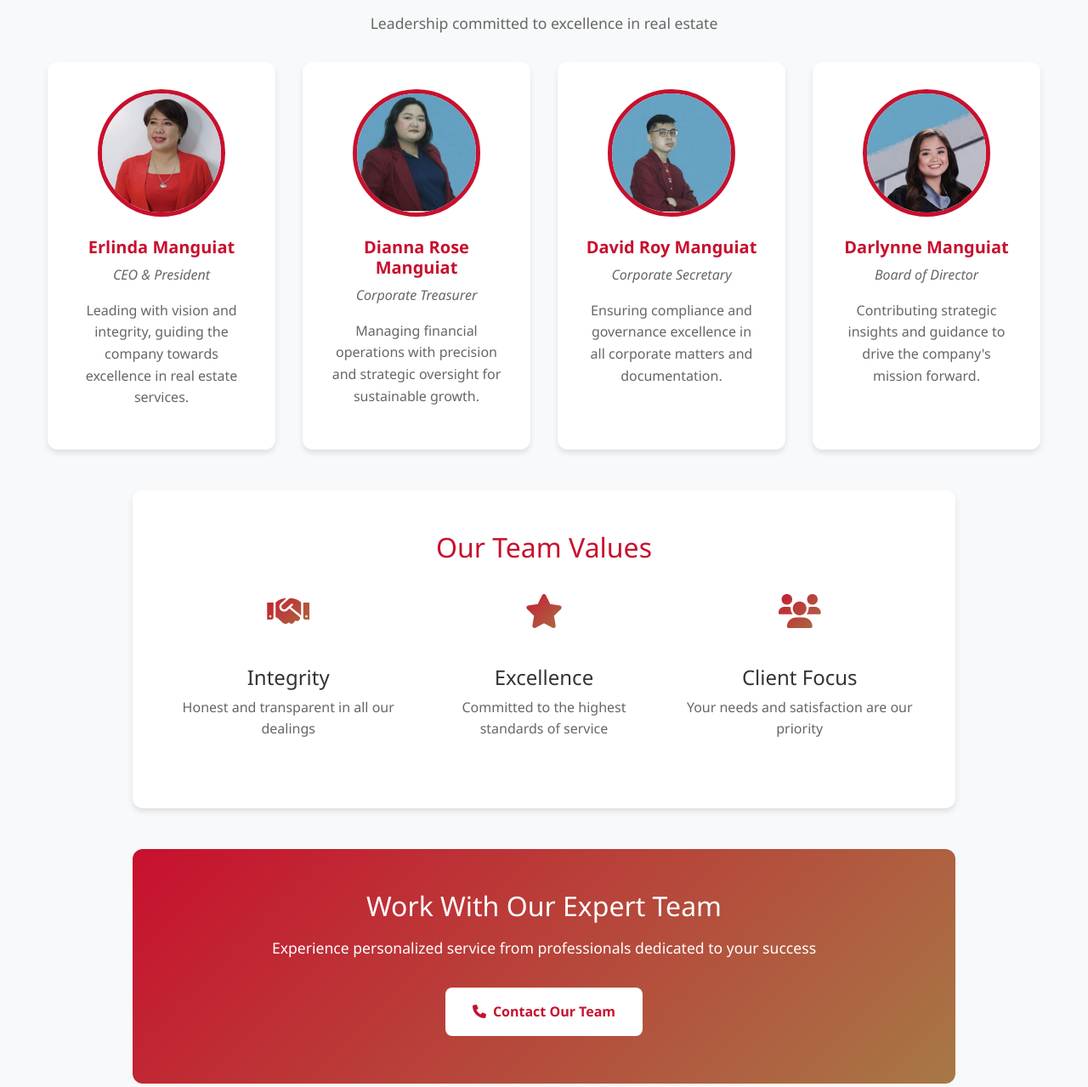
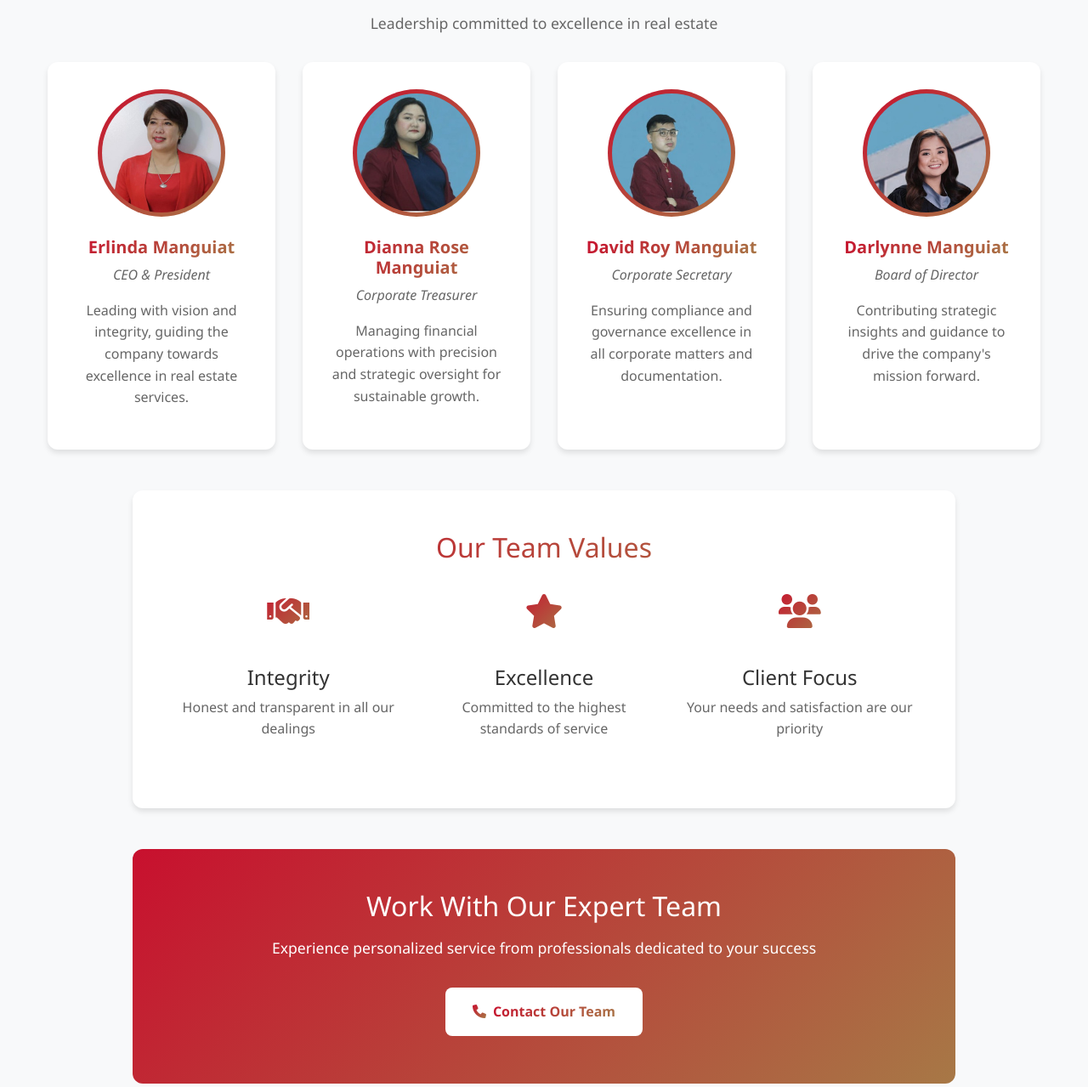
Before and after one commit to CE-PC/P, a plain HTML site: page team.html in a window 1280 px wide. Shown: the part 141-1420 px from the top of the page at 85% size. Drawn offline with nearby package versions, Linux system fonts and the light colour scheme.

Commit message:
editing more gradient coloring

```diff
--- a/static/css/modern-styles.css
+++ b/static/css/modern-styles.css
@@ -462,14 +462,19 @@ section {
     border-radius: 50%;
     object-fit: cover;
     object-position: center top;
-    border: 5px solid var(--primary-red);
+    padding: 5px;
+    background: linear-gradient(135deg, #c8102e 0%, #a77846 100%);
     margin-bottom: 1rem;
 }
 
 .team-name {
     font-size: 1.25rem;
     font-weight: 700;
-    color: var(--primary-red);
+    color: transparent;
+    background: linear-gradient(135deg, #c8102e 0%, #a77846 100%);
+    -webkit-background-clip: text;
+    -webkit-text-fill-color: transparent;
+    background-clip: text;
     margin: 0.5rem 0;
 }
 
--- a/team.html
+++ b/team.html
@@ -88,7 +88,9 @@
                 <div class="col-lg-10 mx-auto">
                     <div class="p-5 text-center"
                         style="background: white; border-radius: 12px; box-shadow: 0 4px 6px rgba(0, 0, 0, 0.1);">
-                        <h2 style="color: #c8102e; margin-bottom: 1.5rem;">Our Team Values</h2>
+                        <h2
+                            style="color: transparent; background: linear-gradient(135deg, #c8102e 0%, #a77846 100%); -webkit-background-clip: text; -webkit-text-fill-color: transparent; background-clip: text; margin-bottom: 1.5rem;">
+                            Our Team Values</h2>
                         <div class="row">
                             <div class="col-md-4 mb-3">
                                 <div class="service-icon" style="font-size: 2.5rem; color: #c8102e;">
@@ -125,8 +127,13 @@
                         <p style="font-size: 1.1rem;" class="mb-4">
                             Experience personalized service from professionals dedicated to your success
                         </p>
-                        <a href="/contact.html" class="contact-link" style="background-color: white; color: #c8102e;">
-                            <i class="fas fa-phone"></i> Contact Our Team
+                        <a href="/contact.html" class="contact-link"
+                            style="background-color: white; color: transparent;">
+                            <i class="fas fa-phone"
+                                style="background: linear-gradient(135deg, #c8102e 0%, #a77846 100%); -webkit-background-clip: text; -webkit-text-fill-color: transparent; background-clip: text;"></i>
+                            <span
+                                style="background: linear-gradient(135deg, #c8102e 0%, #a77846 100%); -webkit-background-clip: text; -webkit-text-fill-color: transparent; background-clip: text;">Contact
+                                Our Team</span>
                         </a>
                     </div>
                 </div>
```
Also changed, not shown: contact.html (+6 -0 lines), projects.html (+12 -3 lines), property.html (+45 -9 lines).
